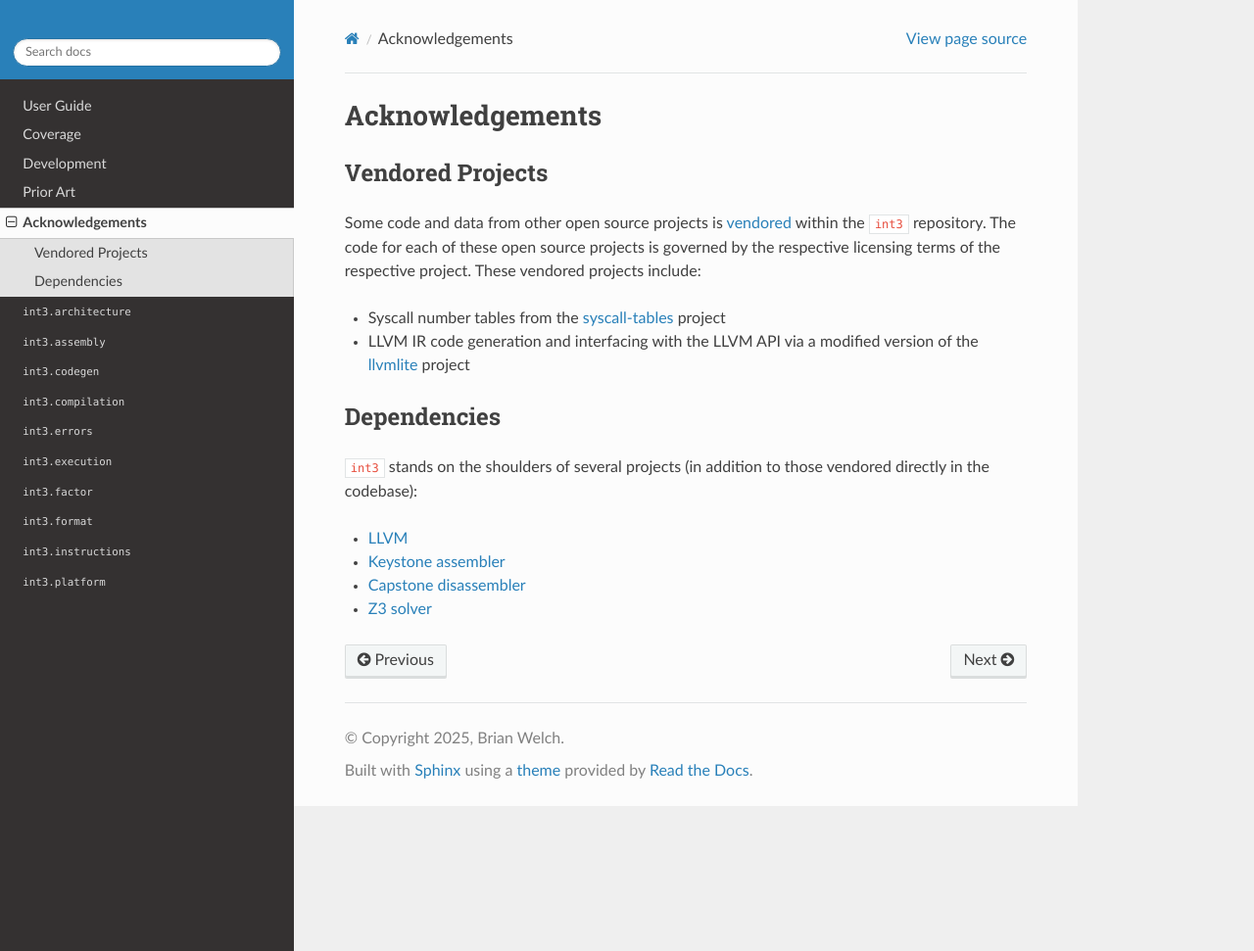
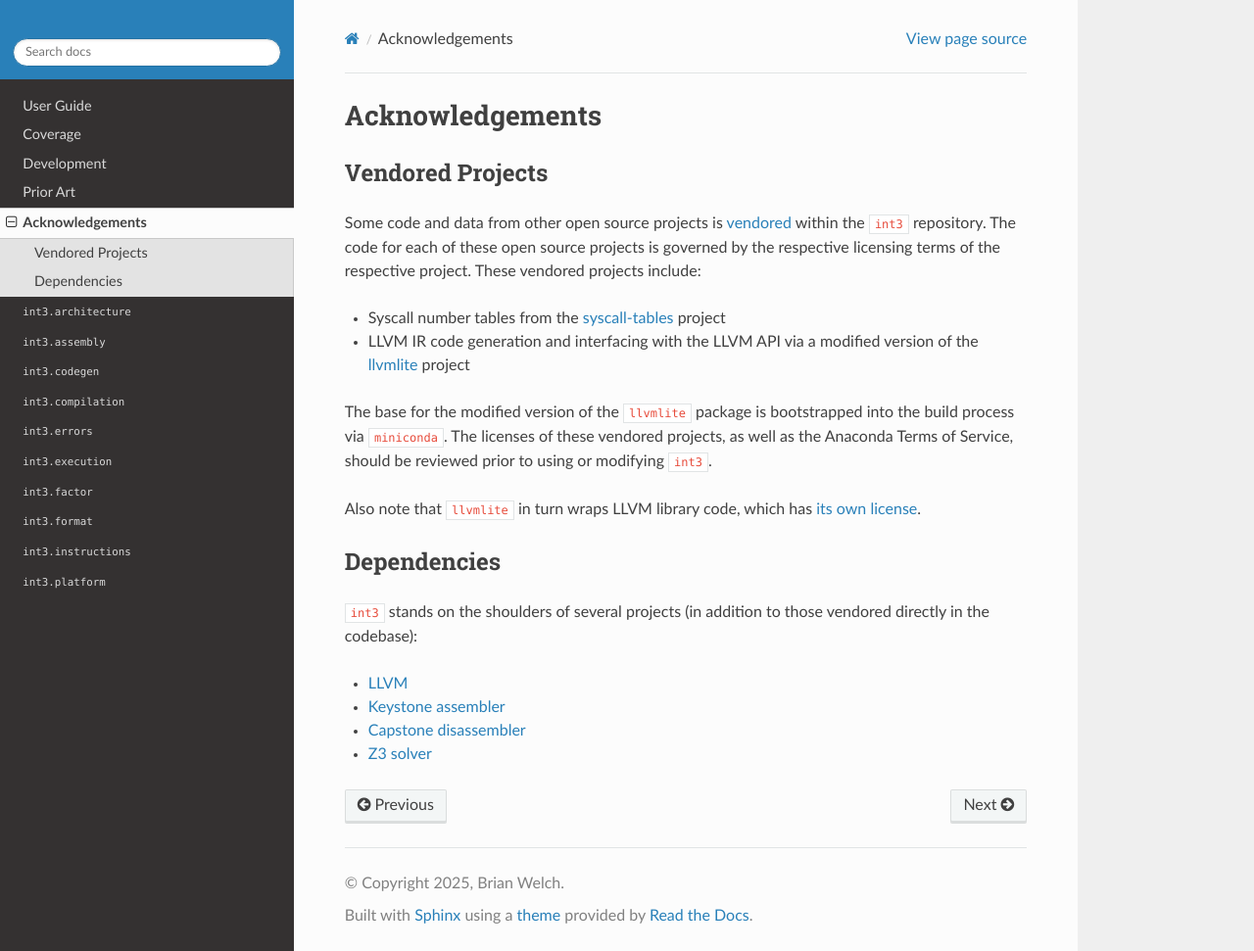
Before and after one commit to welchbj/int3, a Sphinx documentation site: the page built from docs/acknowledgements.rst, in a window 1280 px wide and 971 px high. Shown: the whole window at 98% size. Built offline with Sphinx 7.4.7 and the Read the Docs theme 3.1.0, drawn with Linux system fonts in a browser that asks for light colours.

Commit message:
Add additional license not to ackowledgements

```diff
--- a/docs/acknowledgements.rst
+++ b/docs/acknowledgements.rst
@@ -10,6 +10,10 @@ Some code and data from other open source projects is `vendored <https://stackov
 * Syscall number tables from the `syscall-tables <https://github.com/hrw/syscalls-table>`_ project
 * LLVM IR code generation and interfacing with the LLVM API via a modified version of the `llvmlite <https://github.com/numba/llvmlite>`_ project
 
+The base for the modified version of the ``llvmlite`` package is bootstrapped into the build process via ``miniconda``. The licenses of these vendored projects, as well as the Anaconda Terms of Service, should be reviewed prior to using or modifying ``int3``.
+
+Also note that ``llvmlite`` in turn wraps LLVM library code, which has `its own license <https://llvm.org/LICENSE.txt>`_.
+
 
 Dependencies
 ------------
```
